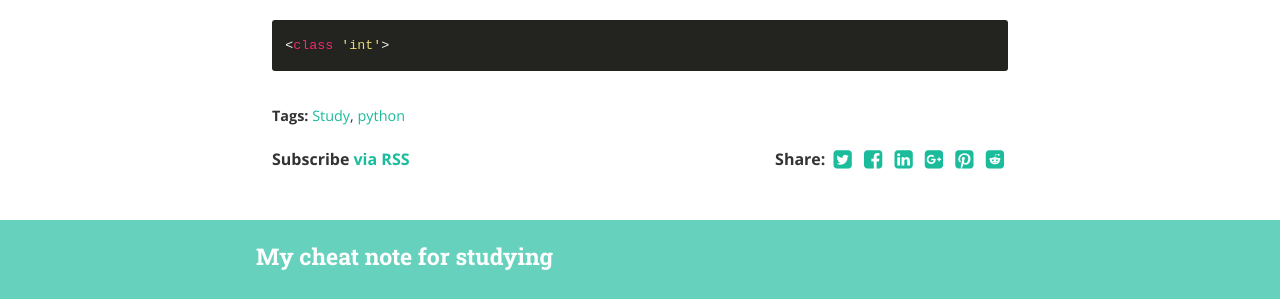
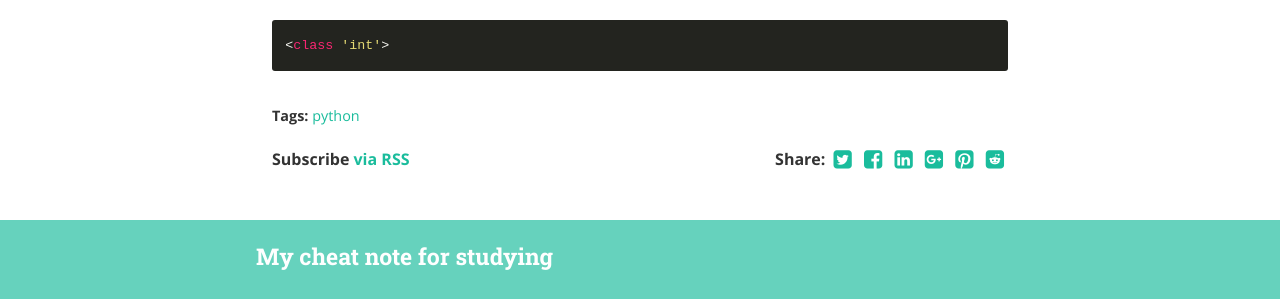
Before and after one commit to EGyeom/egyeom.github.io, a Jekyll site: the page built from _posts/study/python/2021-10-22-DataType.md, in a window 1280 px wide and 900 px high, scrolled down 1291 px. Shown: the part 430-729 px from the top of the window. Built offline with Jekyll 4.4.1, drawn with Linux system fonts in a browser that asks for light colours; nearby versions of some CDN libraries.

Commit message:
customizing

```diff
--- a/_posts/study/python/2021-10-22-DataType.md
+++ b/_posts/study/python/2021-10-22-DataType.md
@@ -4,7 +4,7 @@ title:  "python 자료형 (Data Type) 알아보기 01 - 숫자 자료형"
 date:   2021-10-22 10:43:59
 author: Gyeom
 categories: Study
-tags:	[Study, python]
+tags:	[python]
 cover:  "/assets/python_cover.png"
 ---
 -
```
Also changed, not shown: posts.md (+3 -0 lines).
